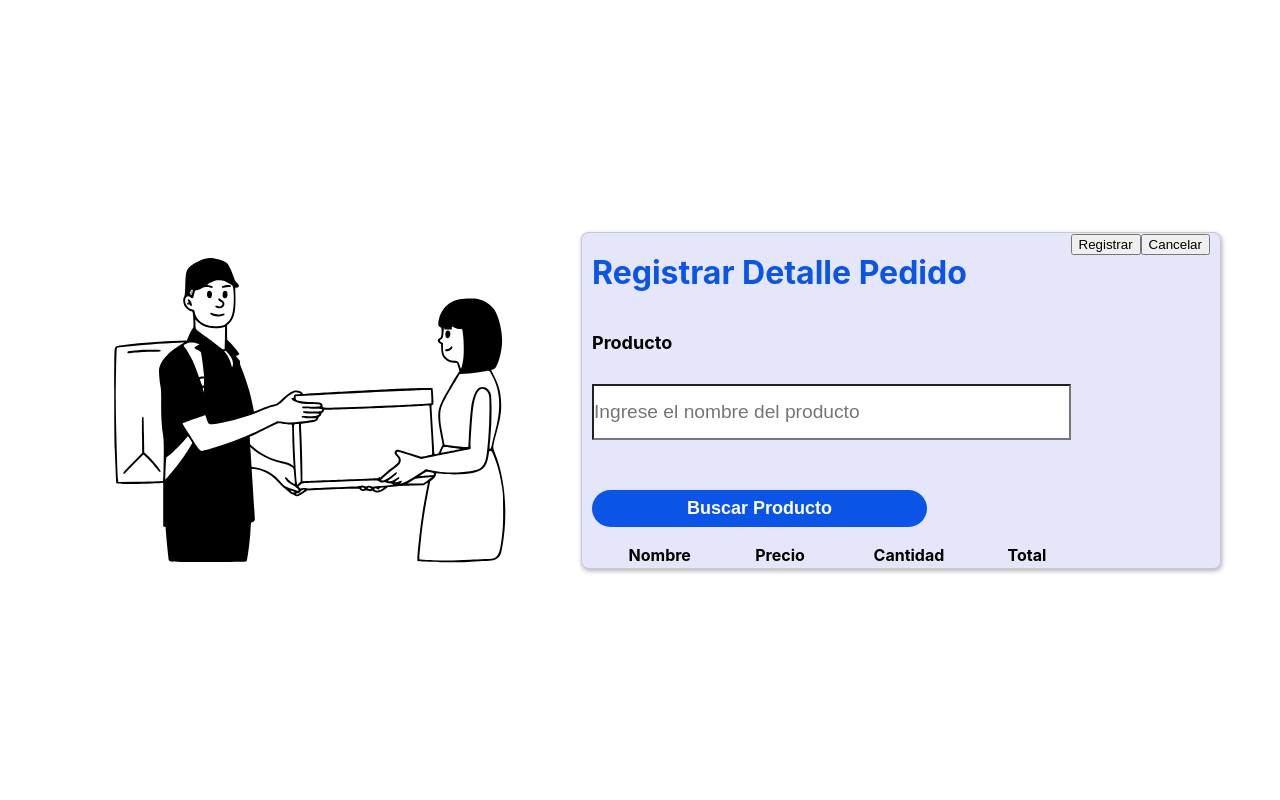
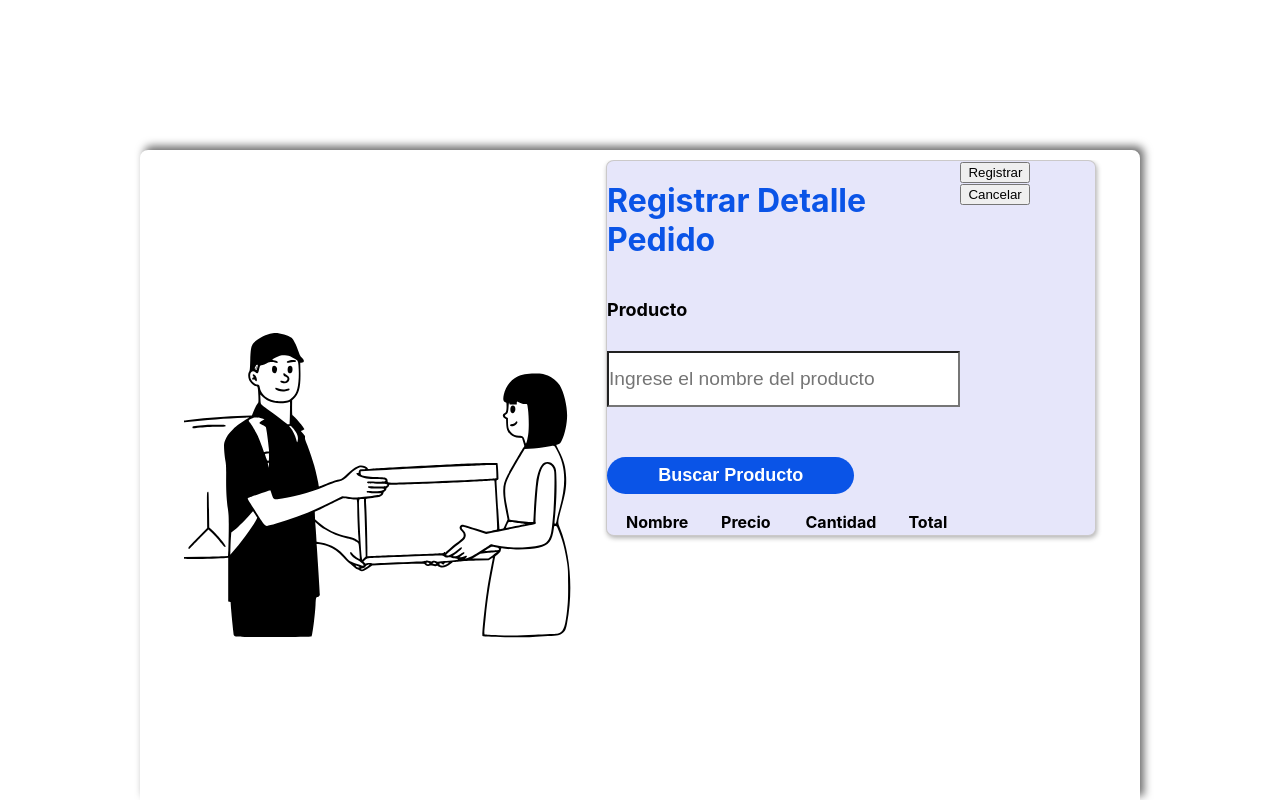
Before and after one commit to dan33pro/msells-app, a Next.js app: page /registerPedidoDetalle in a window 1280 px wide. Built offline with nearby package versions, Linux system fonts and the light colour scheme.

Commit message:
Registar Pedido como componente

```diff
--- a/src/hooks/useInitialState.js
+++ b/src/hooks/useInitialState.js
@@ -83,6 +83,7 @@ const initialState = {
   isViewMenuDesktop: false,
   isViewMenuMobile: false,
   isViewPedidoDetail: false,
+  isViewRegisterPedido: false,
 
   isViewOCDevivery: false,
   isViewOCMixta: false,
@@ -111,6 +112,15 @@ const initialState = {
 
 const useInitialState = () => {
   const [state, setState] = useState(initialState);
+
+  const toggleRegisterPedido = (newState) => {
+    state.isViewRegisterPedido = newState;
+
+    setState({
+      ...state,
+      isViewRegisterPedido: newState,
+    });
+  };
 
   const toggleRegisterClient = (newState) => {
     state.isViewRegisterClient = newState;
@@ -285,6 +295,7 @@ const useInitialState = () => {
     toggleMenuDesktop,
     toggleMenuMobile,
     togglePedidoDetail,
+    toggleRegisterPedido,
     toggleConsultarRutas,
     toggleConsultarPedidos,
     toggleviewConsultarClientes,
--- a/src/pages/main.js
+++ b/src/pages/main.js
@@ -17,6 +17,7 @@ import RegistroUsuario from '@components/RegisterUser';
 import RegistroProducto from '@components/RegistroProducto';
 import RegistroRuta from '@components/RegistroRuta';
 import RegistroCliente from '@components/RegistroCliente';
+import RegistroPedido from '@components/RegistroPedido';
 
 export default function Home() {
   const { state, changeSesionState } = useContext(AppContext);
@@ -62,6 +63,8 @@ export default function Home() {
             {state.isViewRegisterProduct && <RegistroProducto />}
             {state.isViewRegisterRoute && <RegistroRuta />}
             {state.isViewRegisterClient && <RegistroCliente /> }
+
+            {state.isViewRegisterPedido && <RegistroPedido />}
           </Layout>
         </>
       )}
--- a/src/styles/ContainerFormPedido.module.scss
+++ b/src/styles/ContainerFormPedido.module.scss
@@ -1,13 +1,21 @@
 @import 'vars';
 
 .containerPrinciple {
-  max-width: 100vw;
-  height: 100vh;
+  position: absolute;
+  left: 0;
+  right: 0;
+  bottom: 0;
+  margin: 0 auto;
+
+  max-width: 1000px;
+  height: calc(90vh - 70px);
   box-sizing: border-box;
   overflow-y: scroll;
-  align-items: center;
+  background: $--white;
+  border: 10px solid $--white;
+  border-radius: 8px 8px 0 0;
+  box-shadow: 4px -4px 8px $--gary;
   justify-content: center;
-  margin: 0;
   display: flex;
 
   .rightform {
@@ -19,12 +27,12 @@
     background-color: $--white;
     display: flex;
     align-items: center;
-    margin-right: 10px;
+    margin: auto 30px auto 0;
   }
 
   .leftForm {
     width: 50%;
-    height: auto;
+    height: min-content;
     margin: 0;
     float: right;
     background-color: $--white;
@@ -38,6 +46,14 @@
     border-radius: 8px/7px;
     -webkit-border-radius: 8px/7px;
     -moz-border-radius: 8px/7px;
+
+    .labelInfo {
+      color: $--black;
+    }
+
+    .bold {
+      font-weight: bold;
+    }
 
     .form {
       height: 100%;
@@ -93,6 +109,7 @@
         font-weight: 700;
         margin: 20px 0;
         padding-bottom: 11px;
+        color: $--black;
       }
 
       .containerButton {
```
Also changed, not shown: src/common/CardDetail.jsx (+14 -1 lines), src/components/RegistroPedido.jsx (renamed from src/pages/registerPedido.js, +17 -11 lines).
